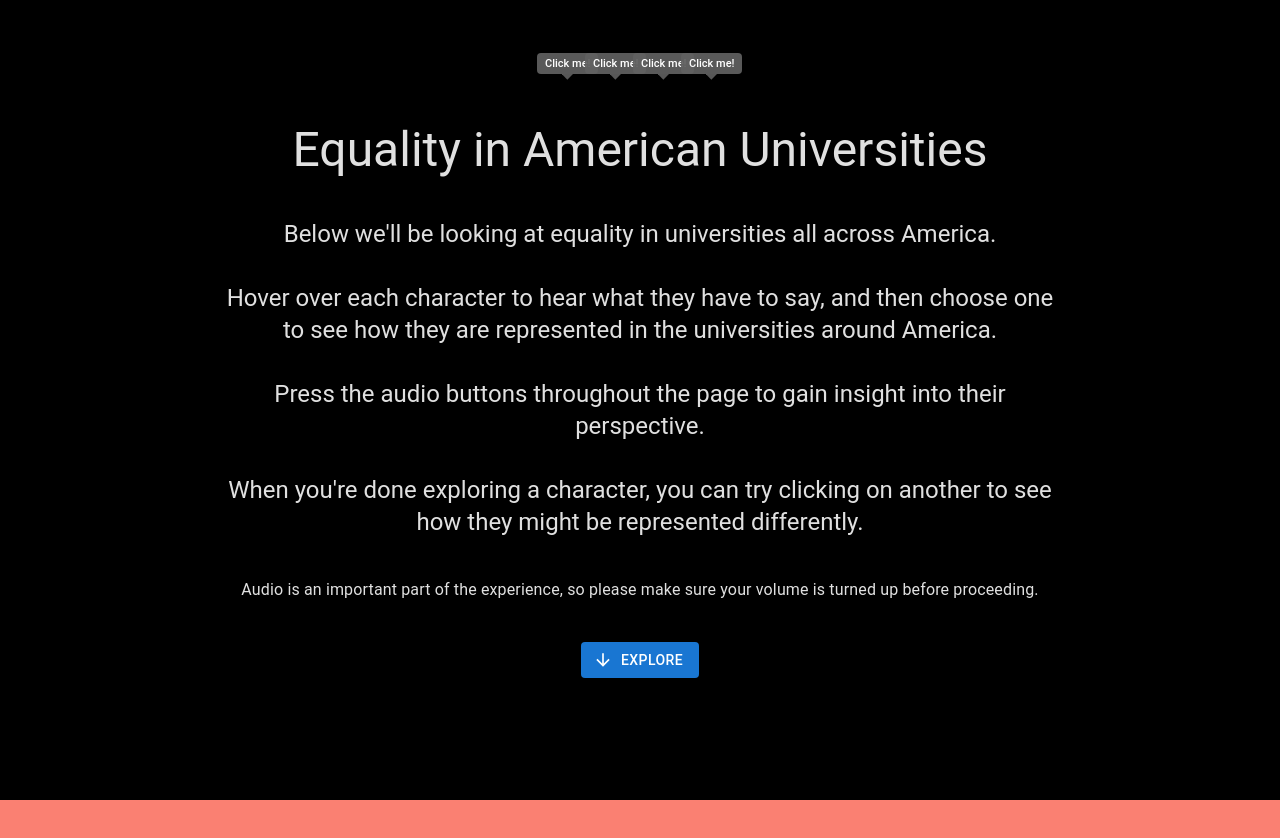
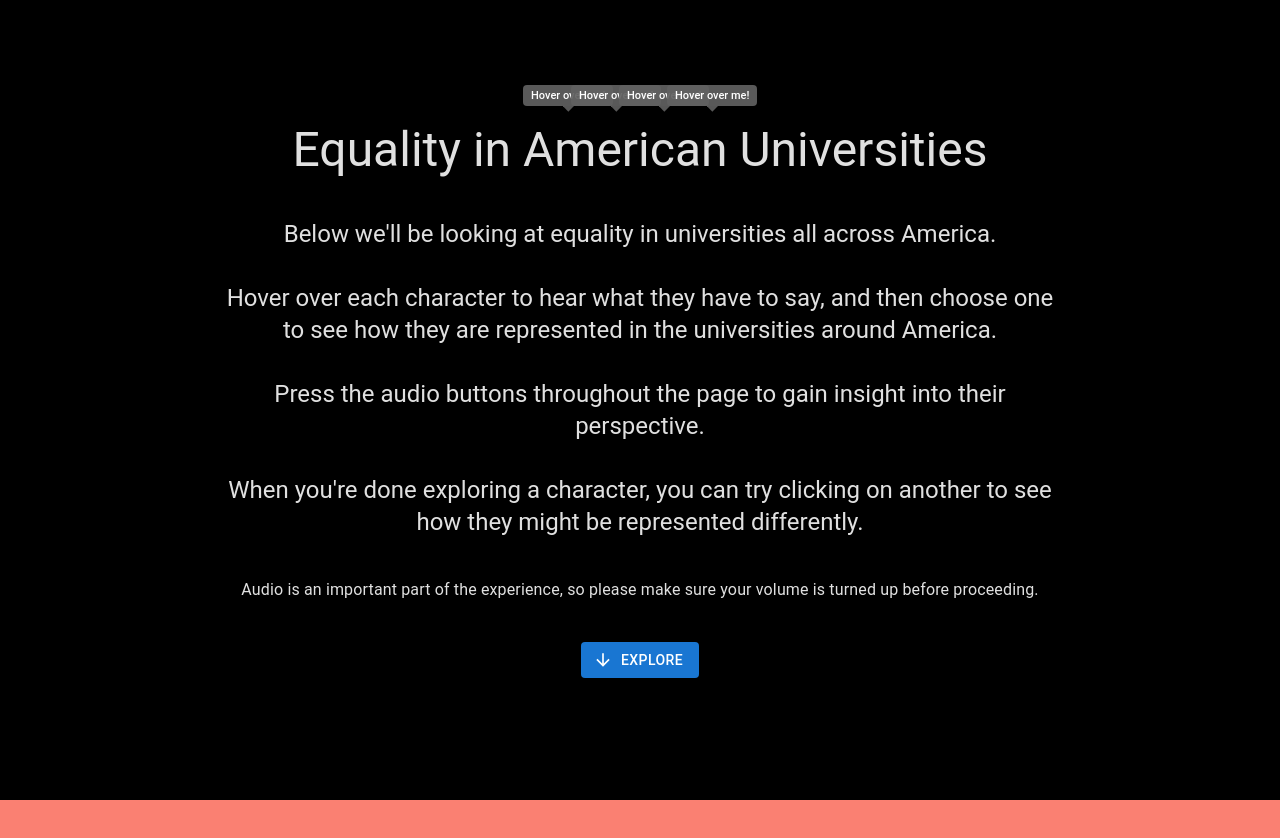
Before and after one commit to aleksanderlj/dataviz-final, a React (Create React App) app: page /#/ in a window 1280 px wide. Shown: the top 838 px of the page. Built offline with nearby package versions, Linux system fonts and the light colour scheme.

Commit message:
Scroll to top button

```diff
--- a/src/pages/Main.tsx
+++ b/src/pages/Main.tsx
@@ -11,10 +11,9 @@ import LegacyButton from "./components/Legacy button";
 
 function Main() {
     return (
-        <Grid container justifyContent={"center"} sx={{ pb: "2rem"}}>
+        <Grid container justifyContent={"center"}>
             <IntroPage/>
             <RaceNav/>
-            <ScrollToTop smooth/>
             <Grid container item justifyContent={"center"} xs={12}>
                 <Routes>
                     <Route path={"/caucasian"} element={<Caucasian/>}/>
@@ -23,6 +22,7 @@ function Main() {
                     <Route path={"/female"} element={<Woman/>}/>
                 </Routes>
             </Grid>
+            <ScrollToTop smooth/>
             <LegacyButton/>
         </Grid>
     )
--- a/src/pages/PersonPage.tsx
+++ b/src/pages/PersonPage.tsx
@@ -1,4 +1,4 @@
-import {Box, Grid, Stack, Tooltip, Typography} from "@mui/material";
+import {Box, Button, Grid, Stack, Tooltip, Typography} from "@mui/material";
 import FoliumMap from "./components/FoliumMap";
 import Image from "mui-image"
 import {useEffect, useState} from "react";
@@ -11,6 +11,7 @@ import Private from "../images/private.png"
 import {useTriggerScroll} from "../context/TriggerScrollContext";
 import AudioButton from "./components/AudioButton";
 import {useAudioContext} from "../context/AudioContext";
+import {ArrowUpward} from "@mui/icons-material";
 
 export interface PersonPageProps {
     target: string;
@@ -37,6 +38,13 @@ function PersonPage(props: PersonPageProps) {
             behavior: "smooth"
         })
     }, [triggerScroll])
+
+    function scrollToTop() {
+        window.scrollTo({
+            top: window.innerHeight,
+            behavior: "smooth"
+        })
+    }
 
     function replaceTarget(str: string){
         return str.replaceAll("{target}", props.target)
@@ -126,6 +134,13 @@ function PersonPage(props: PersonPageProps) {
                         {"Scroll to the top of the page and hear what one of the other characters have to say!"}
                     </Typography>
                 </Grid>
+                <Grid item xs={12} sx={{pb: "2rem"}}>
+                    <Button
+                        onClick={scrollToTop}
+                        variant={"contained"}
+                        startIcon={<ArrowUpward/>}
+                    >{"Scroll to top"}</Button>
+                </Grid>
             </Grid>
         </Grid>
     )
--- a/src/pages/RaceNav.tsx
+++ b/src/pages/RaceNav.tsx
@@ -91,7 +91,7 @@ function RaceNav() {
                 <Stack direction={"row"} spacing={6} height={"70%"}>
                     {
                         personInfo.map((x) => (
-                            <Tooltip key={x.race} title={"Click me!"} placement={"top"} arrow open>
+                            <Tooltip key={x.race} title={"Hover over me!"} placement={"top"} arrow open>
                                 <Box>
                                 <Image
                                     src={x.image}
```
